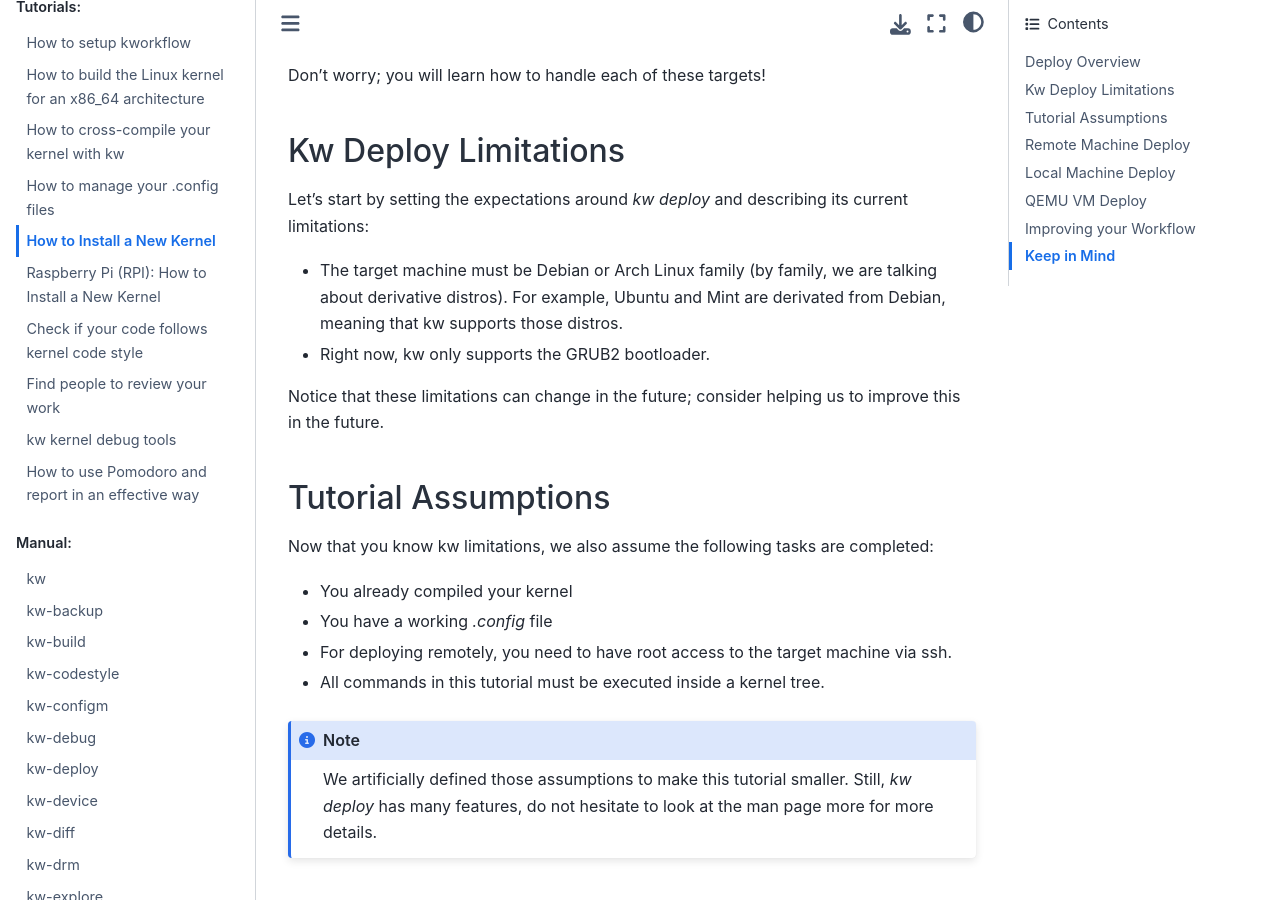
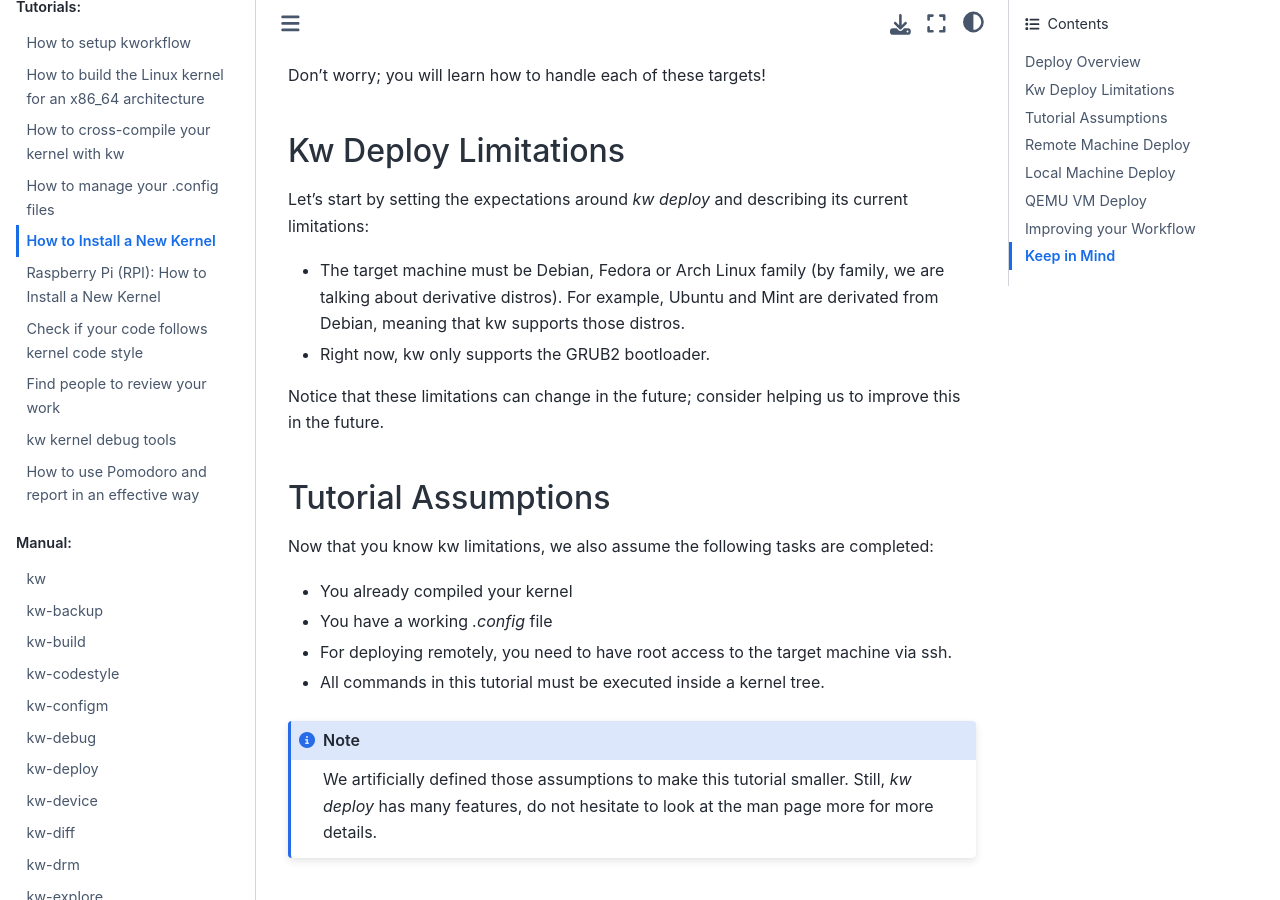
Before and after one commit to kworkflow/kworkflow, a Sphinx documentation site: the page built from documentation/tutorials/deploy-kernel.rst, in a window 1280 px wide and 900 px high, scrolled down 768 px. Built offline with Sphinx 7.4.7 and the Sphinx Book theme 1.1.4, drawn with Linux system fonts in a browser that asks for light colours.

Commit message:
src: plugins: kernel_install: Introduce deploy for Fedora-based systems
Currently, kw deploy only works for Debian and ArchLinux families. This
commit expands kw distro support and add Fedora-based systems as a target.
Moreover, it introduces a basic set of tests for Fedora deploy.

Closes #567

Signed-off-by: Maíra Canal <maira.canal@usp.br>

```diff
--- a/documentation/tutorials/deploy-kernel.rst
+++ b/documentation/tutorials/deploy-kernel.rst
@@ -38,7 +38,7 @@
 Let's start by setting the expectations around `kw deploy` and describing its
 current limitations:
 
-* The target machine must be Debian or Arch Linux family (by family, we are
+* The target machine must be Debian, Fedora or Arch Linux family (by family, we are
   talking about derivative distros). For example, Ubuntu and Mint are derivated
   from Debian, meaning that kw supports those distros.
 * Right now, kw only supports the GRUB2 bootloader.
```
Also changed, not shown: 3 other files.
